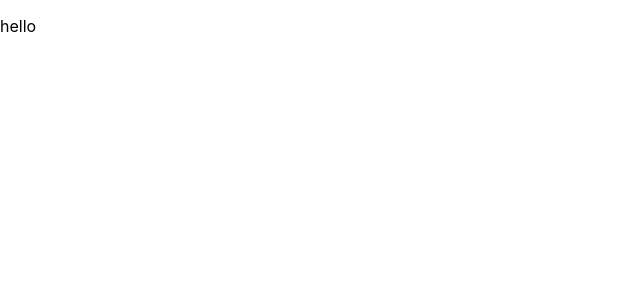
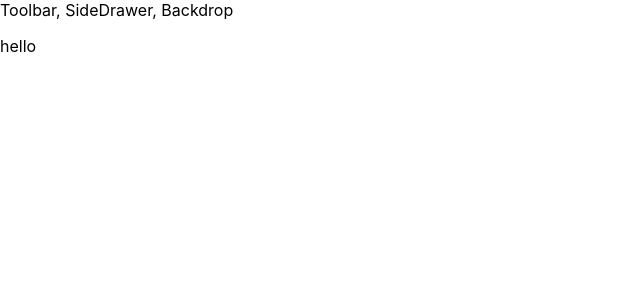
Before and after one commit to joyliao07/react_review, a React app in the folder react-burger/: page / in a window 1280 px wide. Shown: the top 300 px of the page, without its empty margins (0-640 px from the left). Built offline with nearby package versions, Linux system fonts and the light colour scheme.

Commit message:
main layout and sectionsn

```diff
--- a/react-burger/src/App.js
+++ b/react-burger/src/App.js
@@ -1,11 +1,14 @@
 import React, { Component } from 'react';
+import Layout from './components/Layout/Layout';
 
 
 class App extends Component {
   render() {
     return (
       <div>
-        <p>hello</p>
+        <Layout>
+          <p>hello</p>
+        </Layout>
       </div>
     );
   }
--- /dev/null
+++ b/react-burger/src/components/Layout/Layout.js
@@ -0,0 +1,13 @@
+import React from 'react';
+import Aux from '../../hoc/Aux';
+
+const layout = (props) => (
+    <Aux>
+        <div>Toolbar, SideDrawer, Backdrop</div>
+        <main>
+            {props.children}
+        </main>
+    </Aux>
+);
+
+export default layout;
--- /dev/null
+++ b/react-burger/src/hoc/Aux.js
@@ -0,0 +1,3 @@
+const aux = props => props.children;
+
+export default aux;
--- a/react-burger/src/index.css
+++ b/react-burger/src/index.css
@@ -2,8 +2,7 @@
   margin: 0;
   padding: 0;
   font-family: -apple-system, BlinkMacSystemFont, "Segoe UI", "Roboto", "Oxygen",
-    "Ubuntu", "Cantarell", "Fira Sans", "Droid Sans", "Helvetica Neue",
-    sans-serif;
+    "Ubuntu", "Cantarell", "Fira Sans", "Droid Sans", "Helvetica Neue", "Open Sans", sans-serif;
   -webkit-font-smoothing: antialiased;
   -moz-osx-font-smoothing: grayscale;
 }
```
Also changed, not shown: 1 other file (tests, documents, lock files or other folders).
